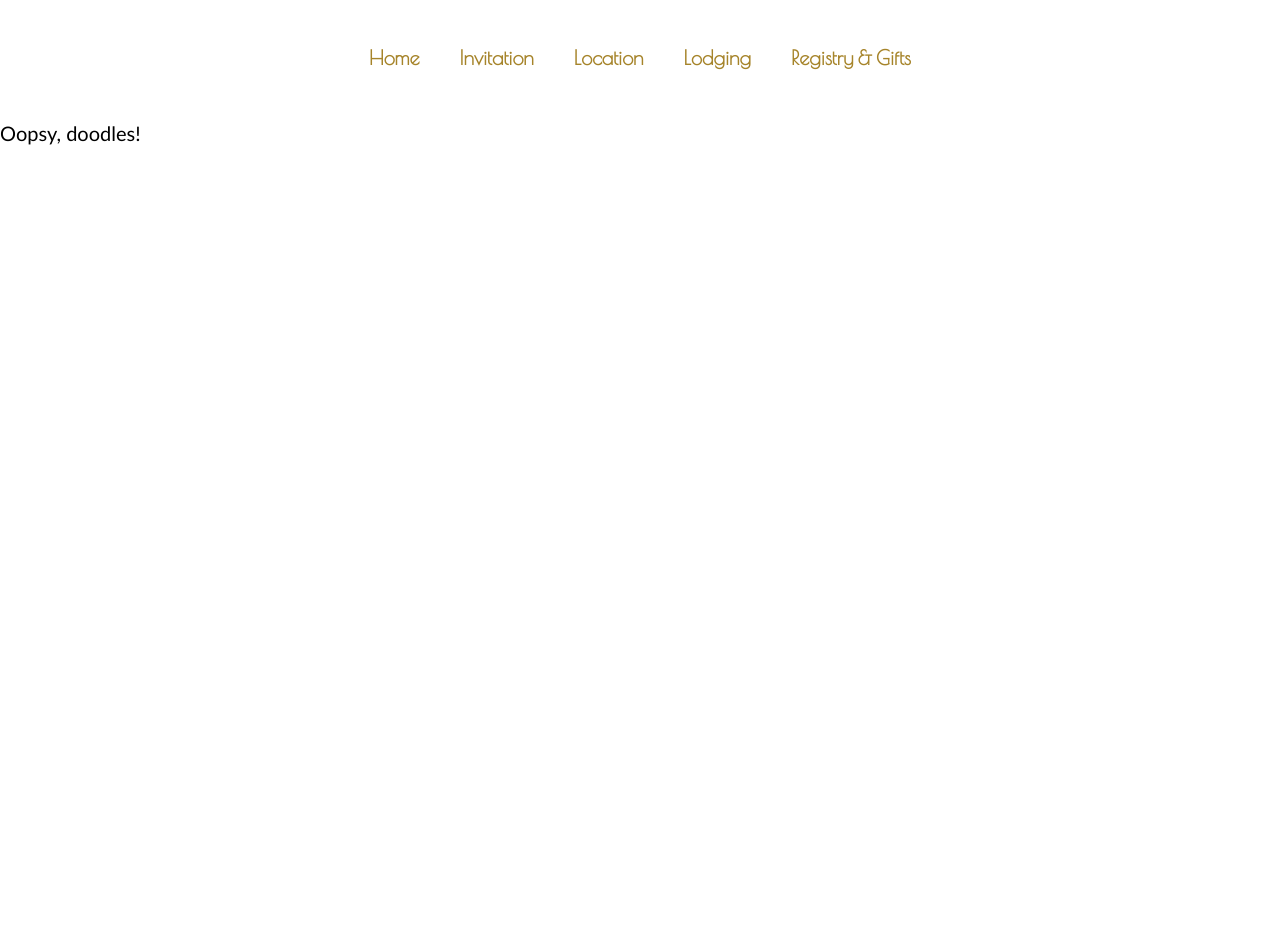
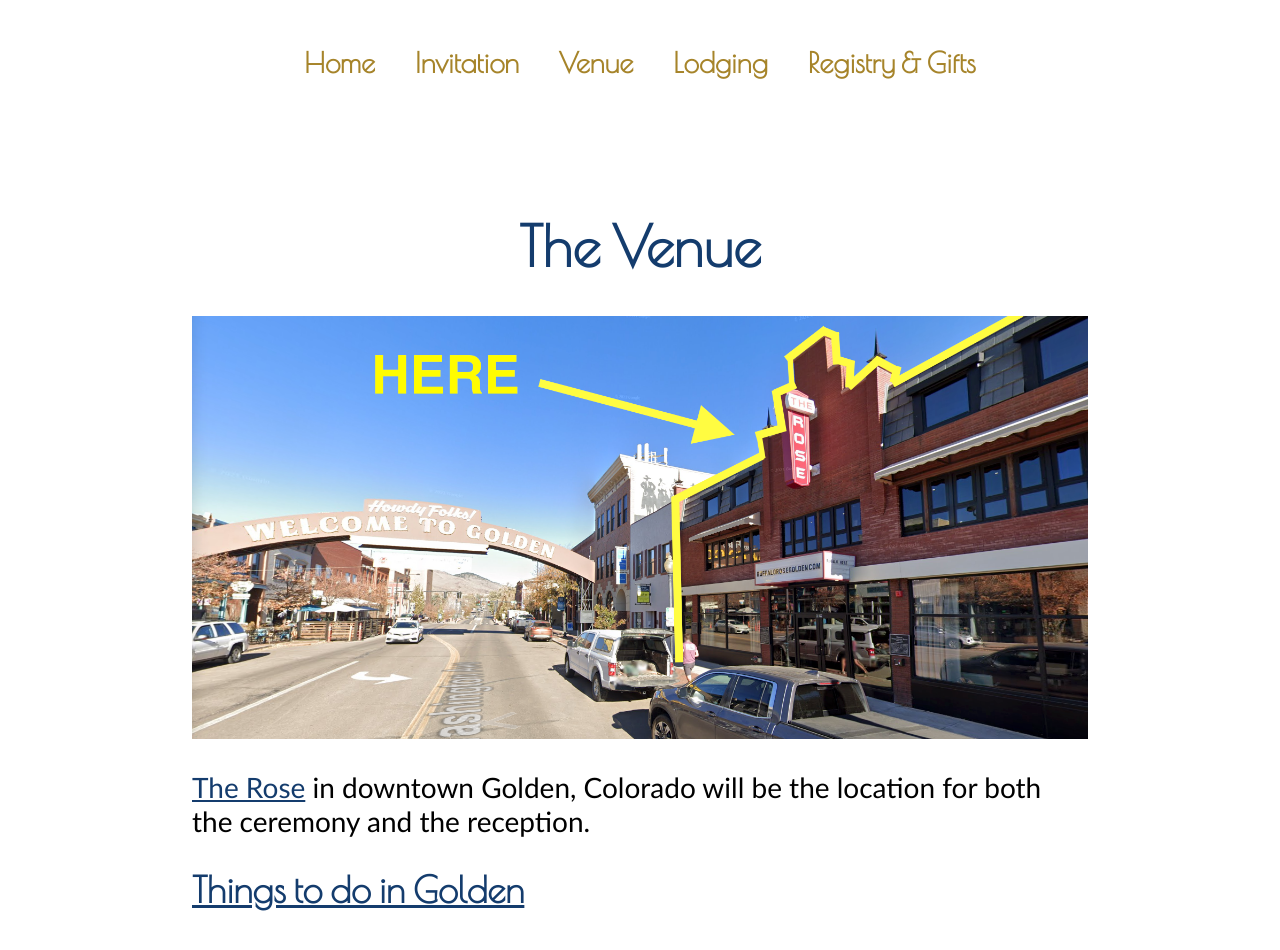
Before and after one commit to mattsteele/mjs, a Vue app: page /Venue in a window 1280 px wide. Before the commit this address led to /404. Shown: the top 950 px of the page. Before the commit the page ends 800 px from the top, so only its background shows below. Built offline with nearby package versions, Linux system fonts and the light colour scheme.

Commit message:
Update styles and copy

```diff
--- a/src/assets/universal.scss
+++ b/src/assets/universal.scss
@@ -13,7 +13,16 @@
 
   p {
     font-family: 'Trebuchet MS',Trebuchet MS,sans-serif;
-    font-size: 20px;
+    font-size: 28px;
+  }
+  h1 {
+    font-size: 56px;
+  }
+  h2 {
+    font-size: 36px;
+  }
+  h3 {
+    font-size: 28px;
   }
   h1, h2 {
     color: var(--color-blue);
--- a/src/components/Header.vue
+++ b/src/components/Header.vue
@@ -10,7 +10,7 @@
               <router-link to="/invitation">Invitation</router-link>
             </li>
             <li>
-              <router-link to="/location">Location</router-link>
+              <router-link to="/venue">Venue</router-link>
             </li>
             <li>
               <router-link to="/lodging">Lodging</router-link>
@@ -52,7 +52,7 @@
 					}
 					a {
 						color: var(--color-gold);
-						font-size: 1.25rem;
+						font-size: 1.75rem;
 						font-weight: bold;
 						text-decoration: none;
 						padding-bottom: .75rem;
--- a/src/router/index.js
+++ b/src/router/index.js
@@ -1,7 +1,7 @@
 import Vue from 'vue';
 import VueRouter from 'vue-router';
 import Invitation from '../views/Invitation.vue';
-import Location from '../views/Location.vue';
+import Venue from '../views/Venue.vue';
 import Lodging from '../views/Lodging.vue';
 import Registry from '../views/Registry.vue';
 import NotFound from '../views/404.vue';
@@ -17,8 +17,8 @@
 	{ path: '/invitation',
 		component: Invitation
 	},
-	{ path: '/location',
-		component: Location
+	{ path: '/Venue',
+		component: Venue
 	},
 	{ path: '/lodging',
 		component: Lodging
--- a/src/views/Home.vue
+++ b/src/views/Home.vue
@@ -51,9 +51,6 @@
   .intro-wrapper {
     width: 60vw;
     margin: 0 auto;
-    p {
-      font-size: 1.5rem;
-    }
   }
 }
 </style>
--- a/src/views/Registry.vue
+++ b/src/views/Registry.vue
@@ -1,7 +1,11 @@
 <template>
   <div class="registry-wrapper">
     <h1>Registry</h1>
-    <h2>Coming Soon</h2>
+
+    <p>We are hoping to take a long road trip across Europe, once the world opens back up fully.</p>
+
+      <p>As a couple, we have already established a beautiful home together. In lieu of gifts, we would love your help sending us on the honeymoon of our dreams.</p>
+      <p>If you would like, you can contribute <a href="">here</a>.</p>
   </div>
 </template>
 
@@ -16,6 +20,9 @@
     max-width: 70vw;
     margin: 2rem auto;
     padding: 2rem 5rem;
+    h1 {
+      font-size: 56px;
+    }
     h1, h2 {
       color: var(--color-blue);
       text-align: center;
--- a/src/views/Location.vue
+++ b/src/views/Venue.vue
@@ -1,6 +1,6 @@
 <template>
-  <div class="location-wrapper">
-    <h1>Location</h1>
+  <div class="venue-wrapper">
+    <h1>The Venue</h1>
     <img src="@/assets/images/rose-outside.png" alt="The Rose">
     <p><a href="https://buffalorosegolden.com/weddings/">The Rose</a> in downtown Golden, Colorado will be the location for both the ceremony and the reception.</p>
 
@@ -10,12 +10,12 @@
 
 <script>
   export default {
-    name: "Location"
+    name: "Venue"
   }
 </script>
 
 <style lang="scss">
-  .location-wrapper {
+  .venue-wrapper {
     max-width: 70vw;
     margin: 2rem auto;
     padding: 2rem 5rem;
```
Also changed, not shown: src/assets/images/side.jpg.
